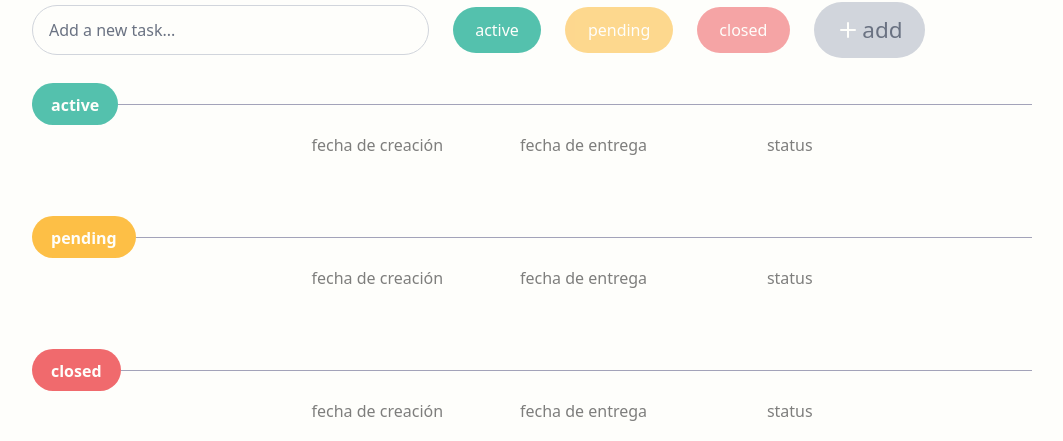
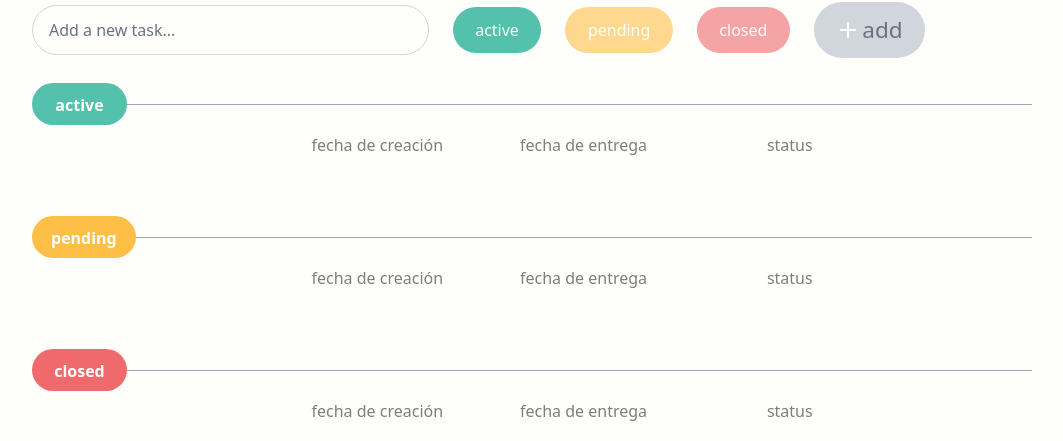
Before and after one commit to kimwys/to-do-list-2, a Next.js app: page / in a window 1280 px wide. Shown: the part 148-589 px from the top of the page, without its empty margins (188-1251 px from the left). Built offline with nearby package versions, Linux system fonts and the light colour scheme.

Commit message:
Edit badge component  size

```diff
--- a/src/components/Badge.tsx
+++ b/src/components/Badge.tsx
@@ -11,8 +11,8 @@ type BadgeProps = {
 export default function Badge({ variant }: BadgeProps) {
   return (
     <div
-      className={`rounded-[1187.5px] px-[19px] py-[9.5px] h-[42px]
-        font-bold text-background text-[19px]] ${variants[variant]}`}
+      className={`rounded-[1187.5px] px-[19px] py-[9.5px] h-[42px] min-w-[94.91px]
+        text-center font-bold text-background text-[19px]] ${variants[variant]}`}
     >
       {variant}
     </div>
```
